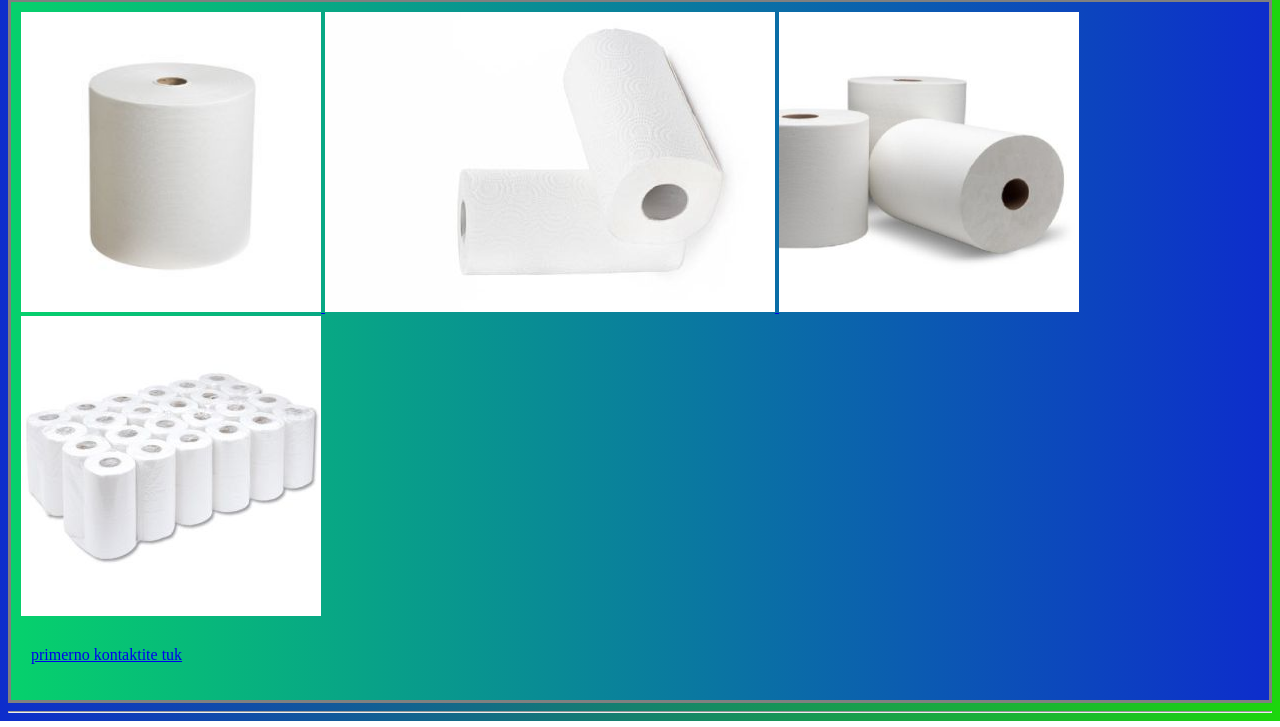
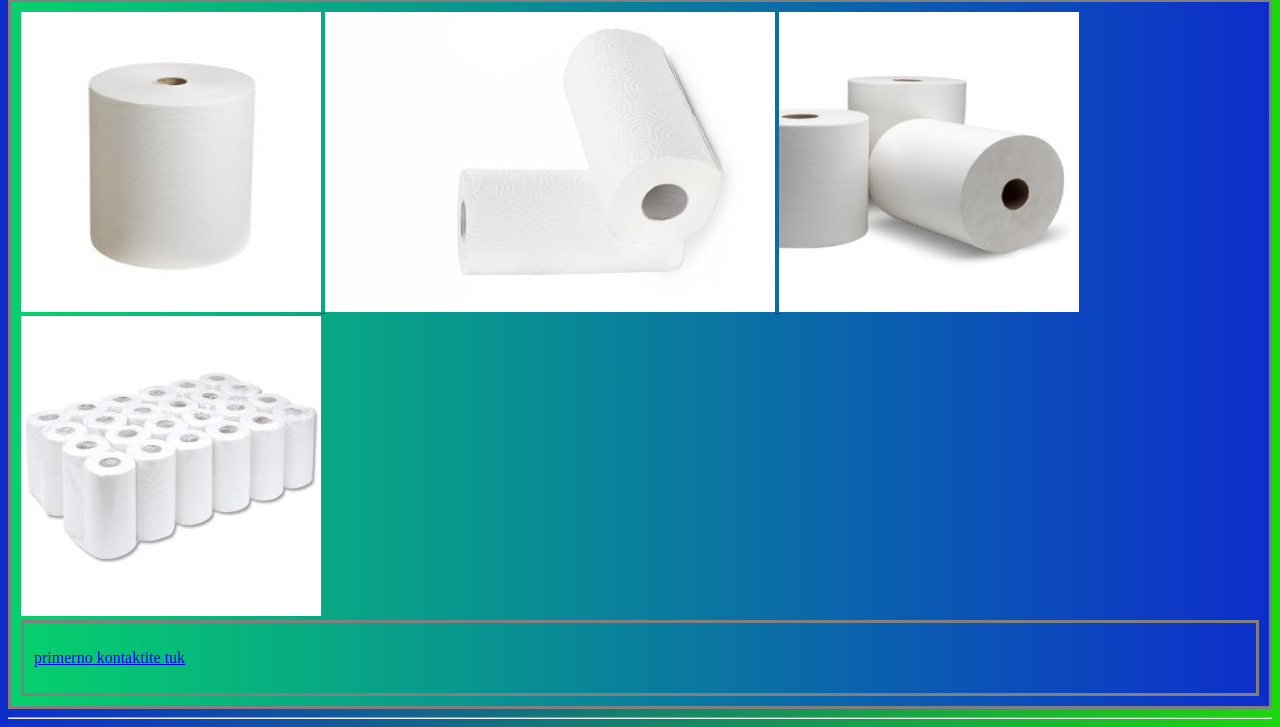
Before and after one commit to Dinamitrii/velinov, a Flask app: page /rollstp/ in a window 1280 px wide. Shown: the part 140-867 px from the top of the page. Run offline with Flask 3, Linux system fonts and the light colour scheme.

Commit message:
From PyCharm some html/css training used

```diff
--- a/static/styles/napkins.css
+++ b/static/styles/napkins.css
@@ -17,7 +17,7 @@
 
 
 .paragraph {
-    border-style: wave;
+    border-style: solid;
     border-color: gray;
     padding: 10px;
 }
```
